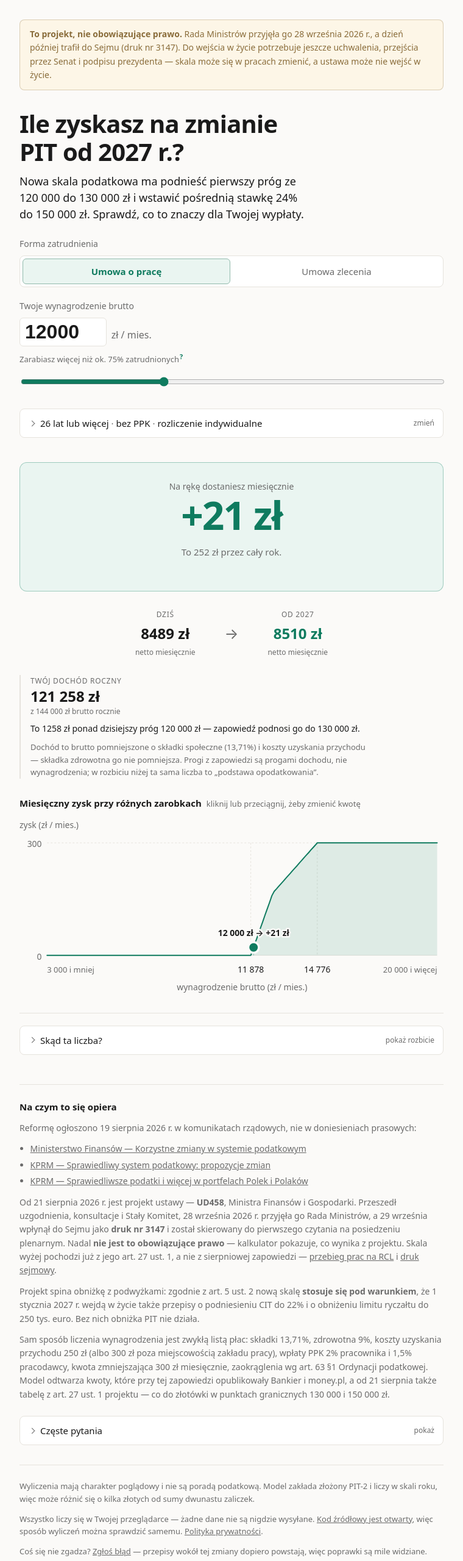
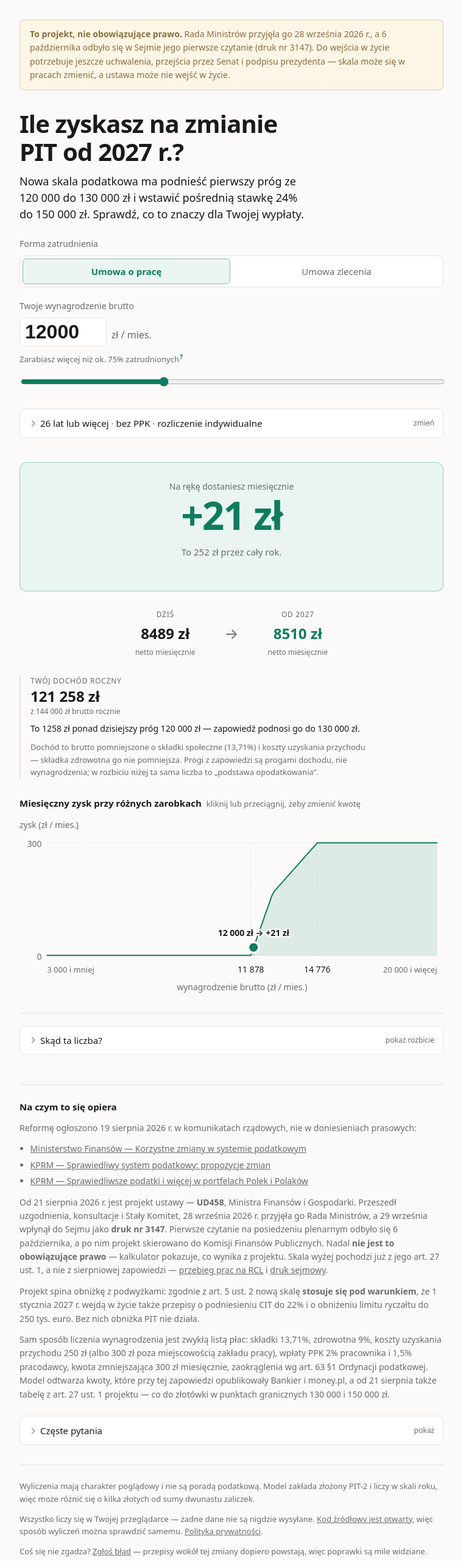
Before and after one commit to mkondratek/pit-2027, a Svelte app: page / in a window 1280 px wide. Shown: the top 2560 px of the page at 61% size, without its empty margins (260-1020 px from the left). Built offline with nearby package versions, Linux system fonts and the light colour scheme.

Commit message:
Record the first reading and referral to the finance committee

```diff
--- a/src/App.svelte
+++ b/src/App.svelte
@@ -27,7 +27,8 @@
   <header>
     <p class="zastrzezenie">
       <strong>To projekt, nie obowiązujące prawo.</strong> Rada Ministrów przyjęła go
-      28 września 2026 r., a dzień później trafił do Sejmu (druk nr 3147). Do wejścia w życie
+      28 września 2026 r., a 6 października odbyło się w Sejmie jego pierwsze czytanie (druk
+      nr 3147). Do wejścia w życie
       potrzebuje jeszcze uchwalenia, przejścia przez Senat i podpisu prezydenta — skala może się
       w pracach zmienić, a ustawa może nie wejść w życie.
     </p>
@@ -80,8 +81,9 @@
     <p>
       Od 21 sierpnia 2026 r. jest projekt ustawy — <strong>UD458</strong>, Ministra Finansów
       i Gospodarki. Przeszedł uzgodnienia, konsultacje i Stały Komitet, 28 września 2026 r.
-      przyjęła go Rada Ministrów, a 29 września wpłynął do Sejmu jako <strong>druk nr 3147</strong>
-      i został skierowany do pierwszego czytania na posiedzeniu plenarnym. Nadal
+      przyjęła go Rada Ministrów, a 29 września wpłynął do Sejmu jako <strong>druk nr 3147</strong>.
+      Pierwsze czytanie na posiedzeniu plenarnym odbyło się 6 października, a po nim projekt
+      skierowano do Komisji Finansów Publicznych. Nadal
       <strong>nie jest to obowiązujące prawo</strong> — kalkulator pokazuje, co wynika
       z projektu. Skala wyżej pochodzi już z jego art. 27 ust. 1, a nie z sierpniowej
       zapowiedzi — <a href="https://legislacja.rcl.gov.pl/projekt/12413754">przebieg prac
@@ -166,8 +168,9 @@
 
     <h3>Czy to już pewne?</h3>
     <p>
-      Jeszcze nie, ale bliżej niż na początku. Jest projekt ustawy (UD458), 28 września 2026 r.
-      przyjęła go Rada Ministrów, a 29 września trafił do Sejmu jako druk nr 3147. Przed nim
+      Jeszcze nie, ale bliżej niż na początku. Jest projekt ustawy (UD458): 28 września 2026 r.
+      przyjęła go Rada Ministrów, następnego dnia trafił do Sejmu jako druk nr 3147, a 6 października,
+      po pierwszym czytaniu, skierowano go do Komisji Finansów Publicznych. Przed nim
       jeszcze uchwalenie, Senat i podpis prezydenta — skala może się po drodze zmienić, a dopóki ustawa nie zostanie ogłoszona, nie obowiązuje nic. Dodatkowo
       sam projekt uzależnia obniżkę PIT od wejścia w życie podwyżki CIT i ograniczenia ryczałtu.
     </p>
--- a/src/lib/faq.ts
+++ b/src/lib/faq.ts
@@ -47,7 +47,8 @@ export const FAQ: Pytanie[] = [
     pytanie: 'Czy to już pewne?',
     odpowiedz:
       'Jeszcze nie. Jest projekt ustawy UD458; 28 września 2026 r. przyjęła go Rada ' +
-      'Ministrów, a 29 września trafił do Sejmu (druk nr 3147). Przed nim jeszcze uchwalenie, ' +
+      'Ministrów, a 29 września trafił do Sejmu (druk nr 3147), gdzie 6 października po ' +
+      'pierwszym czytaniu skierowano go do Komisji Finansów Publicznych. Przed nim jeszcze uchwalenie, ' +
       'Senat i podpis prezydenta, a skala może się ' +
       'w pracach zmienić. Sam projekt uzależnia przy tym obniżkę PIT od wejścia w życie ' +
       'podwyżki CIT i ograniczenia ryczałtu.',
```
Also changed, not shown: 1 other file (tests, documents, lock files or other folders).
